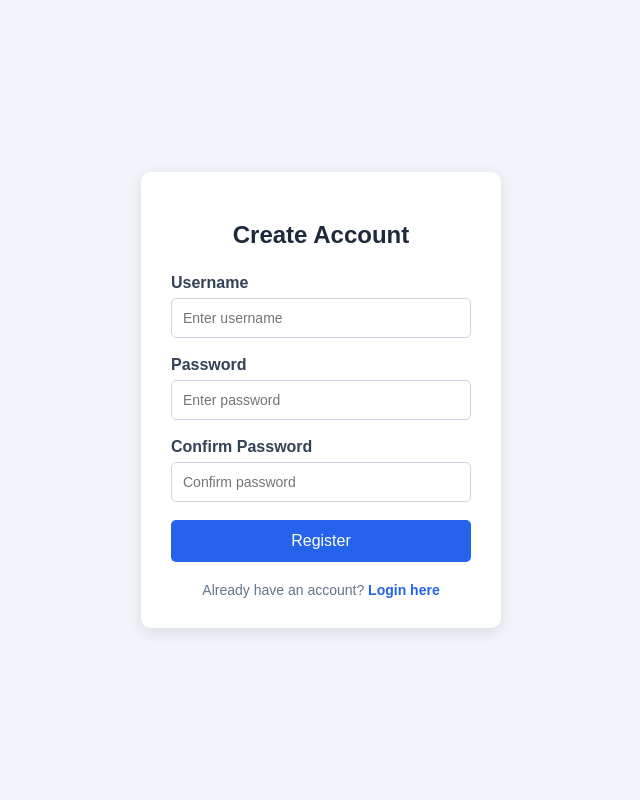
After one commit to muhdismailm/CRUD, a Django app: page /register/ in a window 1280 px wide. The commit adds this page. Shown: the whole page, without its empty margins (319-959 px from the left). Run offline with Django 5.2, Linux system fonts and the light colour scheme.

Commit message:
registeration added

```diff
--- /dev/null
+++ b/teacher/templates/register.html
@@ -0,0 +1,154 @@
+<!DOCTYPE html>
+<html lang="en">
+<head>
+    <meta charset="UTF-8">
+    <meta name="viewport" content="width=device-width, initial-scale=1.0">
+    <title>Register</title>
+
+    <style>
+        * {
+            box-sizing: border-box;
+        }
+
+        body {
+            font-family: Arial, sans-serif;
+            background: #f1f5f9;
+            display: flex;
+            justify-content: center;
+            align-items: center;
+            min-height: 100vh;
+            margin: 0;
+            padding: 20px;
+        }
+
+        .register-container {
+            background: white;
+            padding: 30px;
+            border-radius: 10px;
+            width: 100%;
+            max-width: 360px;
+            box-shadow: 0 4px 15px rgba(0, 0, 0, 0.1);
+        }
+
+        h2 {
+            text-align: center;
+            color: #1e293b;
+            margin-bottom: 25px;
+        }
+
+        label {
+            display: block;
+            margin-bottom: 6px;
+            color: #334155;
+            font-weight: bold;
+        }
+
+        input {
+            width: 100%;
+            padding: 11px;
+            margin-bottom: 18px;
+            border: 1px solid #cbd5e1;
+            border-radius: 5px;
+            font-size: 14px;
+        }
+
+        input:focus {
+            outline: none;
+            border-color: #2563eb;
+        }
+
+        button {
+            width: 100%;
+            padding: 12px;
+            background: #2563eb;
+            color: white;
+            border: none;
+            border-radius: 5px;
+            cursor: pointer;
+            font-size: 16px;
+        }
+
+        button:hover {
+            background: #1d4ed8;
+        }
+
+        .error {
+            background: #fee2e2;
+            color: #b91c1c;
+            padding: 10px;
+            border-radius: 5px;
+            font-size: 14px;
+            margin-bottom: 18px;
+        }
+
+        .login-link {
+            text-align: center;
+            margin-top: 20px;
+            color: #64748b;
+            font-size: 14px;
+        }
+
+        .login-link a {
+            color: #2563eb;
+            text-decoration: none;
+            font-weight: bold;
+        }
+
+        .login-link a:hover {
+            text-decoration: underline;
+        }
+    </style>
+</head>
+
+<body>
+
+    <div class="register-container">
+
+        <h2>Create Account</h2>
+
+        {% if error %}
+            <div class="error">{{ error }}</div>
+        {% endif %}
+
+        <form method="POST">
+            {% csrf_token %}
+
+            <label for="username">Username</label>
+            <input
+                type="text"
+                id="username"
+                name="username"
+                placeholder="Enter username"
+                required
+            >
+
+            <label for="password">Password</label>
+            <input
+                type="password"
+                id="password"
+                name="password"
+                placeholder="Enter password"
+                required
+            >
+
+            <label for="confirm_password">Confirm Password</label>
+            <input
+                type="password"
+                id="confirm_password"
+                name="confirm_password"
+                placeholder="Confirm password"
+                required
+            >
+
+            <button type="submit">Register</button>
+        </form>
+
+        <div class="login-link">
+            Already have an account?
+            <a href="{% url 'login' %}">Login here</a>
+        </div>
+
+    </div>
+
+</body>
+</html>
--- a/teacher/urls.py
+++ b/teacher/urls.py
@@ -7,4 +7,5 @@ urlpatterns = [
     path('edit_student<int:student_id>/', views.update_student, name='edit_student'),
     path('delete_student<int:student_id>/', views.delete_student, name='delete_student'),
     path('login/', views.login_view, name='login'),
+    path('register/',views.register_view,name='register')
 ]
--- a/teacher/views.py
+++ b/teacher/views.py
@@ -1,6 +1,7 @@
 from django.contrib.auth import authenticate, login as login
 from django.shortcuts import redirect, render
 from .models import Students
+from django.contrib.auth.models import User
 
 
 def index(request):
@@ -58,3 +59,16 @@ def login_view(request):
         })
 
     return render(request, 'login.html')
+
+def register_view(request):
+    if request.method=='POST':
+        username=request.POST.get('username')
+        password=request.POST.get('password')
+        if User.objects.filter(username=username).exists():
+            return render(request,'register.html',{
+                'error':'Username already exists.'})
+        User.objects.create_superuser(
+            username=username,
+            password=password)
+        return redirect('login')
+    return render(request,'register.html')
```
Also changed, not shown: teacher/templates/login.html (+22 -3 lines), db.sqlite3.
